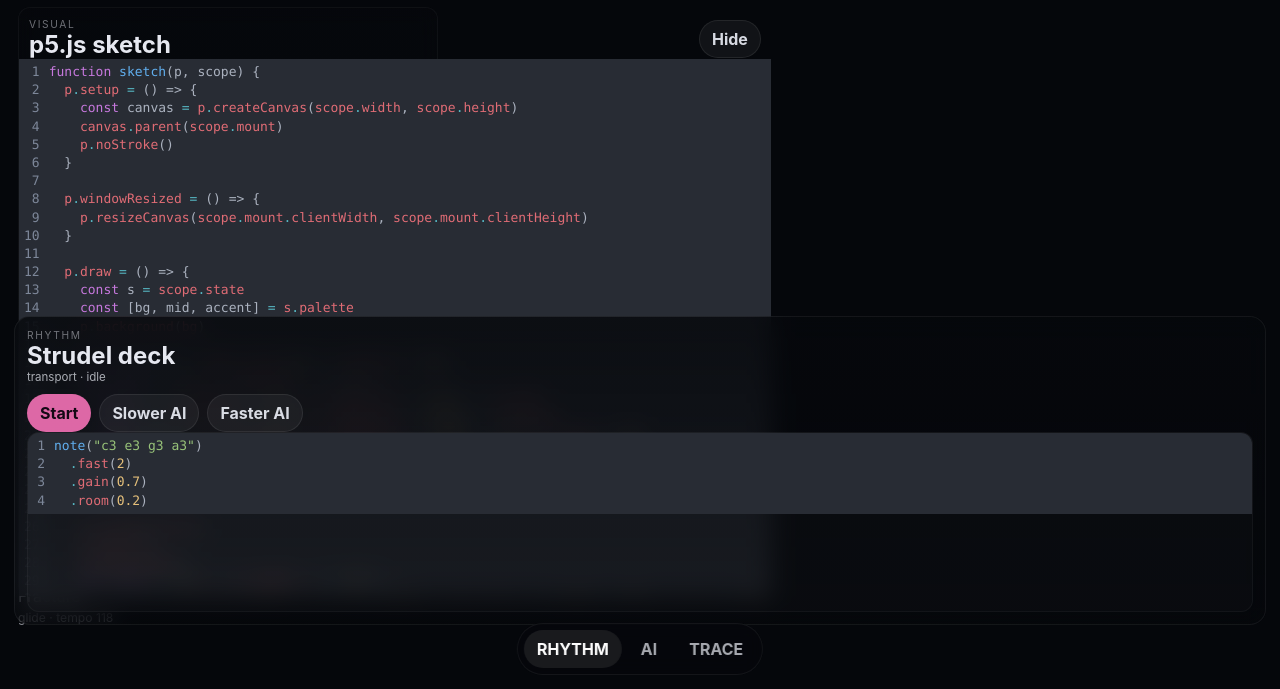
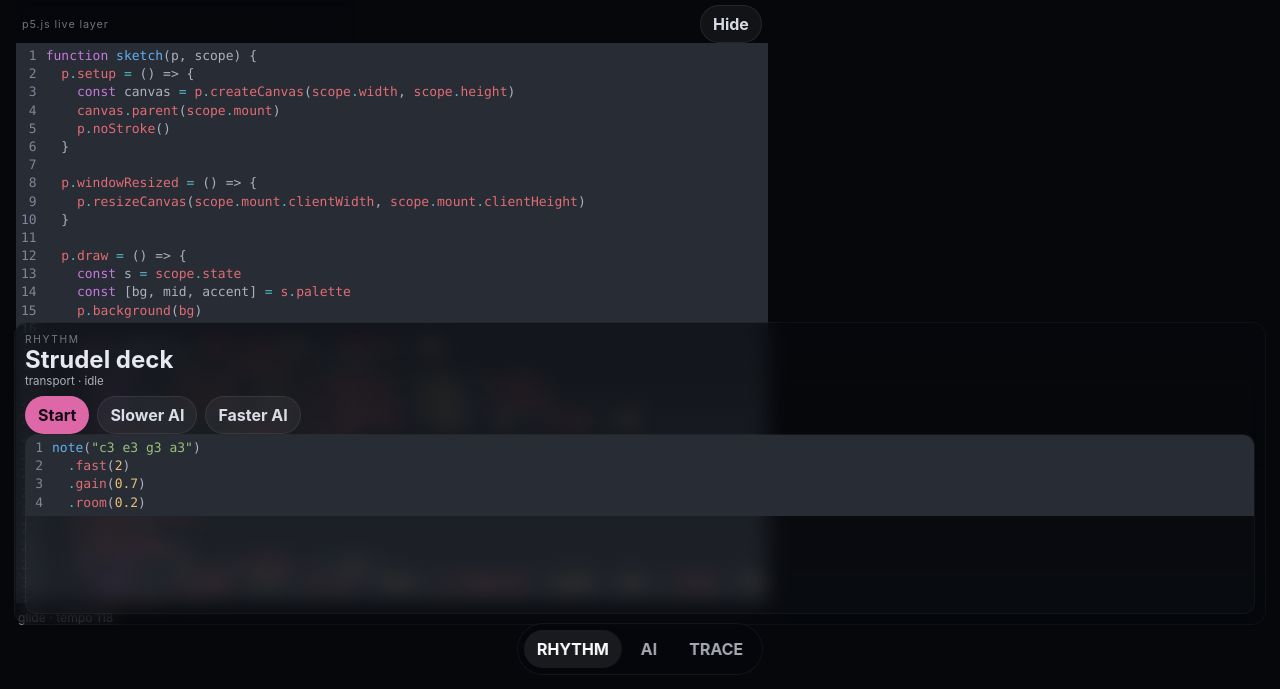
Before and after one commit to 0dot77/soft-possession, a website built with Vite: page index.html in a window 1280 px wide. Shown: the part 111-800 px from the top of the page. Built offline with nearby package versions, Linux system fonts and the light colour scheme.

Commit message:
Make p5 overlay feel more integrated

```diff
--- a/src/main.js
+++ b/src/main.js
@@ -23,6 +23,7 @@
   lastAutoMutationAt: null,
   activeDock: 'rhythm',
   p5EditorOpen: true,
+  p5AutoRun: true,
   activity: ['System initialized.', 'Stage-centered layout active.', 'Live coding mode enabled.'],
 }
 
@@ -42,6 +43,7 @@
 
 let editorsMounted = false
 let autoLoopHandle = null
+let p5AutoRunTimer = null
 
 function clamp(value, min, max) {
   return Math.min(max, Math.max(min, value))
@@ -101,6 +103,14 @@
   }
 
   renderPanels()
+}
+
+function scheduleP5AutoRun() {
+  if (!sceneState.p5AutoRun) return
+  if (p5AutoRunTimer) window.clearTimeout(p5AutoRunTimer)
+  p5AutoRunTimer = window.setTimeout(() => {
+    executeP5('YOU')
+  }, 350)
 }
 
 async function toggleStrudel() {
@@ -168,8 +178,8 @@
         <section class="panel stage-panel-main">
           <div class="stage-toolbar">
             <div class="stage-toolbar__left">
-              <button id="toggle-p5-editor" class="ghost">Toggle p5 editor</button>
-              <button id="reset-stage" class="ghost">Reset p5</button>
+              <button id="toggle-p5-editor" class="ghost">Code</button>
+              <button id="toggle-p5-autorun" class="ghost">Auto</button>
             </div>
             <div class="stage-toolbar__right" id="runtime-badges"></div>
           </div>
@@ -184,13 +194,8 @@
 
             <div class="p5-editor-overlay ${sceneState.p5EditorOpen ? 'is-open' : ''}" id="p5-overlay">
               <div class="p5-editor-overlay__head">
-                <div>
-                  <p class="section-tag">VISUAL</p>
-                  <h2>p5.js sketch</h2>
-                </div>
-                <div class="panel-actions">
-                  <button id="close-p5-overlay" class="ghost">Hide</button>
-                </div>
+                <span class="code-hint">p5.js live layer</span>
+                <button id="close-p5-overlay" class="ghost">Hide</button>
               </div>
               <div id="p5-editor" class="editor-host editor-host--visual"></div>
             </div>
@@ -266,6 +271,7 @@
   document.querySelector('#dock-title').textContent = sceneState.activeDock === 'rhythm' ? 'Strudel deck' : sceneState.activeDock === 'ai' ? 'Gemma agency' : 'Event trace'
   document.querySelector('#dock-meta').textContent = sceneState.activeDock === 'rhythm' ? `transport · ${sceneState.strudelStatus}` : sceneState.activeDock === 'ai' ? `tempo ${sceneState.tempo}` : `${sceneState.activity.length} events`
   document.querySelector('#p5-overlay').classList.toggle('is-open', sceneState.p5EditorOpen)
+  document.querySelector('#toggle-p5-autorun').textContent = sceneState.p5AutoRun ? 'Auto on' : 'Auto off'
 
   document.querySelectorAll('.dock-tab').forEach((button) => {
     button.classList.toggle('active', button.dataset.dock === sceneState.activeDock)
@@ -339,14 +345,14 @@
     renderPanels()
   })
 
+  document.querySelector('#toggle-p5-autorun').addEventListener('click', () => {
+    sceneState.p5AutoRun = !sceneState.p5AutoRun
+    renderPanels()
+  })
+
   document.querySelector('#close-p5-overlay').addEventListener('click', () => {
     sceneState.p5EditorOpen = false
     renderPanels()
-  })
-
-  document.querySelector('#reset-stage').addEventListener('click', () => {
-    destroyP5Sketch()
-    executeP5('YOU')
   })
 
   document.querySelectorAll('.dock-tab').forEach((button) => {
@@ -385,6 +391,7 @@
     doc: appState.p5Code,
     onChange: (value) => {
       appState.p5Code = value
+      scheduleP5AutoRun()
     },
   })
 
--- a/src/style.css
+++ b/src/style.css
@@ -212,17 +212,16 @@
 
 .p5-editor-overlay {
   position: absolute;
-  top: 118px;
-  left: 18px;
-  bottom: 92px;
-  width: min(420px, calc(100vw - 36px));
-  border-radius: 12px;
-  background: linear-gradient(180deg, rgba(6, 8, 12, 0.72), rgba(6, 8, 12, 0.34));
-  border: 1px solid rgba(255, 255, 255, 0.04);
-  backdrop-filter: blur(10px);
+  top: 112px;
+  left: 16px;
+  bottom: 86px;
+  width: min(340px, calc(100vw - 32px));
+  background: linear-gradient(180deg, rgba(5, 7, 11, 0.34), rgba(5, 7, 11, 0.08));
+  border: none;
+  backdrop-filter: blur(4px);
   display: grid;
   grid-template-rows: auto 1fr;
-  transform: translateX(-112%);
+  transform: translateX(-108%);
   transition: transform 220ms ease, opacity 220ms ease;
   opacity: 0;
   z-index: 3;
@@ -237,7 +236,13 @@
   display: flex;
   justify-content: space-between;
   align-items: center;
-  padding: 10px 10px 0;
+  padding: 4px 6px 0;
+}
+
+.code-hint {
+  font-size: 0.68rem;
+  letter-spacing: 0.08em;
+  color: rgba(244, 247, 255, 0.45);
 }
 
 .editor-host {
@@ -281,13 +286,13 @@
   right: 14px;
   bottom: 64px;
   z-index: 17;
-  padding: 12px;
+  padding: 10px;
   display: grid;
-  gap: 10px;
-  border-radius: 16px;
-  background: linear-gradient(180deg, rgba(6, 8, 12, 0.82), rgba(6, 8, 12, 0.56));
-  border: 1px solid rgba(255, 255, 255, 0.06);
-  backdrop-filter: blur(12px);
+  gap: 8px;
+  border-radius: 14px;
+  background: linear-gradient(180deg, rgba(6, 8, 12, 0.62), rgba(6, 8, 12, 0.38));
+  border: 1px solid rgba(255, 255, 255, 0.04);
+  backdrop-filter: blur(10px);
 }
 
 .dock-view {
```
